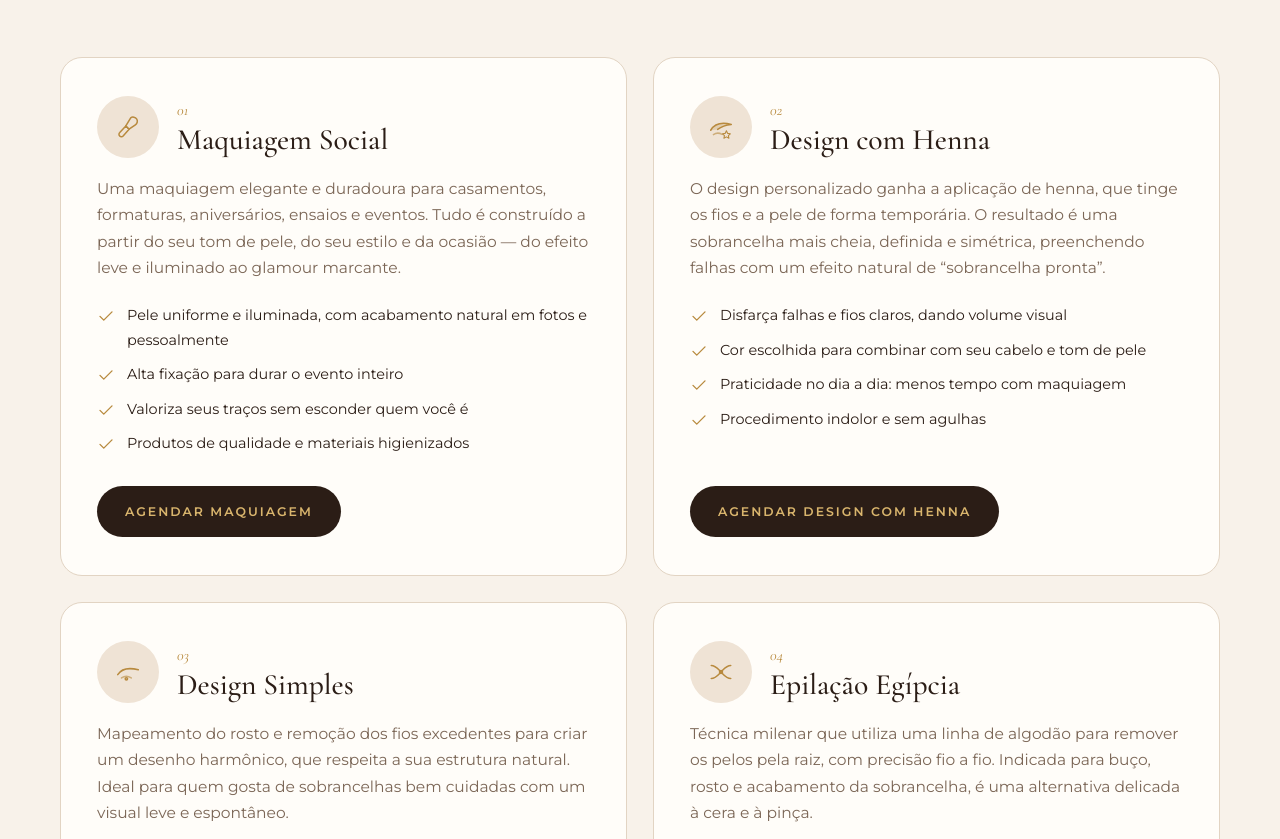
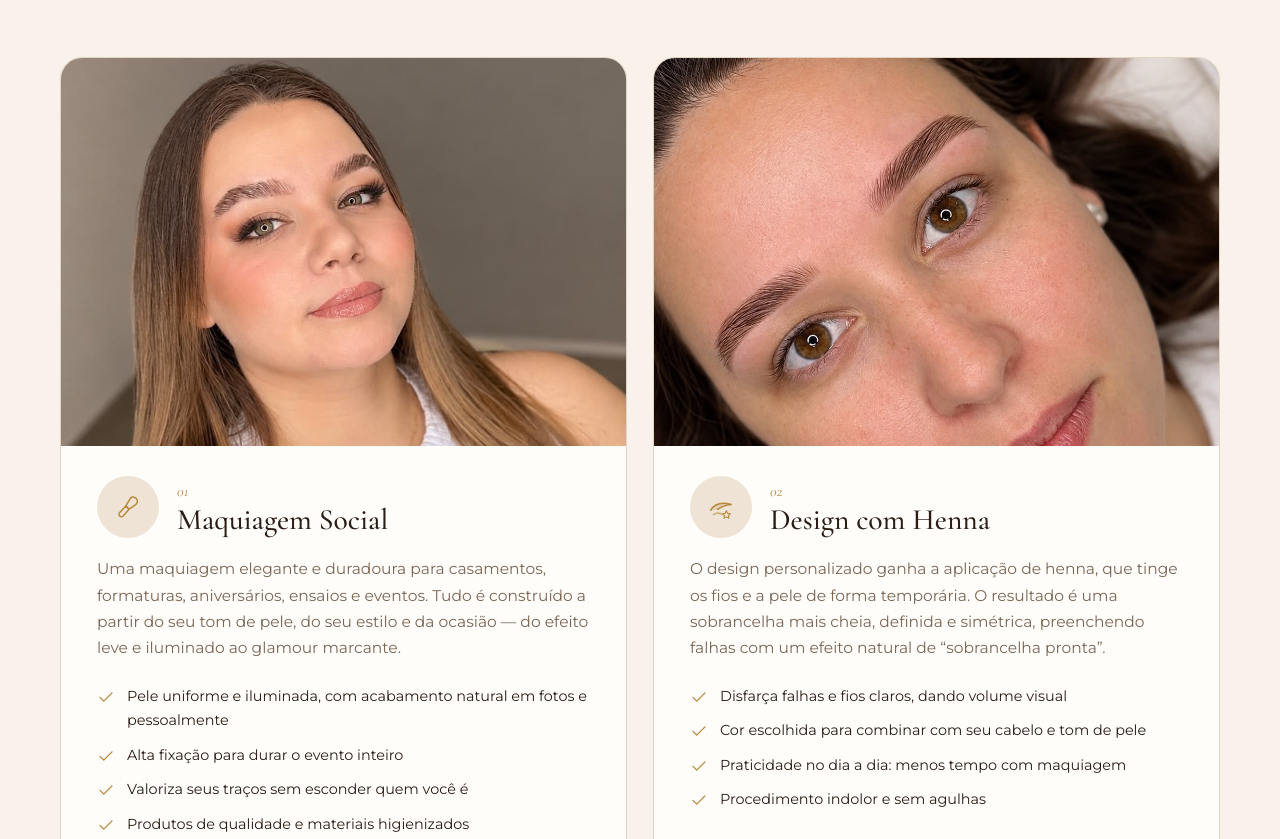
Before and after one commit to THEditGit/ProjetoCarolinaDesign, a plain HTML site: page index.html in a window 1280 px wide. Shown: the part 1325-2164 px from the top of the page. Drawn offline with nearby package versions, Linux system fonts and the light colour scheme.

Commit message:
Add service photos and real WhatsApp/Instagram contacts
Co-Authored-By: Claude Opus 5.5 <noreply@anthropic.com>
Claude-Session: https://claude.ai/code/session_01V5DuhrkYyFuvAVPSWT88gD

```diff
--- a/index.html
+++ b/index.html
@@ -125,6 +125,9 @@
   .service:hover{box-shadow:var(--shadow);transform:translateY(-4px)}
   .service:hover::before{opacity:1}
   .service-top{display:flex;align-items:center;gap:18px;margin-bottom:18px}
+  .service-photo{margin:-38px -36px 30px;aspect-ratio:16/11;overflow:hidden;background:var(--nude)}
+  .service-photo img{width:100%;height:100%;object-fit:cover;transition:transform .8s ease}
+  .service:hover .service-photo img{transform:scale(1.04)}
   .service-top .icon{margin:0;width:62px;height:62px;flex:none}
   .service-top .num{font-family:var(--serif);font-style:italic;color:var(--gold);font-size:.95rem}
   .service h3{font-size:1.85rem}
@@ -234,6 +237,7 @@
     .strip-card h3{font-size:1.08rem}
     .strip-card p{display:none}
     .service{padding:30px 22px}
+    .service-photo{margin:-30px -22px 24px}
     .service h3{font-size:1.55rem}
     .service .btn{width:100%;justify-content:center}
     .values{grid-template-columns:1fr}
@@ -336,6 +340,7 @@
 
       <div class="services-grid">
         <article class="service reveal" id="maquiagem">
+          <div class="service-photo"><img src="img/servico-maquiagem.jpg" alt="Cliente com maquiagem social em tons pêssego, pele iluminada e cílios marcados" width="989" height="1230" loading="lazy" style="object-position:50% 28%"></div>
           <div class="service-top">
             <div class="icon"><svg viewBox="0 0 24 24" fill="none" stroke="currentColor" stroke-width="1.4"><use href="#i-brush"/></svg></div>
             <div><span class="num">01</span><h3>Maquiagem Social</h3></div>
@@ -351,6 +356,7 @@
         </article>
 
         <article class="service reveal" id="henna">
+          <div class="service-photo"><img src="img/servico-henna.jpg" alt="Sobrancelhas definidas com design e henna, efeito natural fio a fio" width="1086" height="1448" loading="lazy" style="object-position:50% 38%"></div>
           <div class="service-top">
             <div class="icon"><svg viewBox="0 0 24 24" fill="none" stroke="currentColor" stroke-width="1.4"><use href="#i-brow-fill"/></svg></div>
             <div><span class="num">02</span><h3>Design com Henna</h3></div>
@@ -525,8 +531,8 @@
 <script>
   /* ===== CONFIGURAÇÃO — troque aqui ===== */
   const CONFIG = {
-    whatsapp: "SEU_NUMERO",   // só números com DDI + DDD. Ex.: 5511999998888
-    instagram: "SEU_ARROBA"   // sem o @. Ex.: carolinafreitas.design
+    whatsapp: "5548996609947",   // só números com DDI + DDD. Ex.: 5511999998888
+    instagram: "designer_carolfreitas"   // sem o @. Ex.: carolinafreitas.design
   };
   /* ====================================== */
 
```
Also changed, not shown: img/servico-henna.jpg (added), img/servico-maquiagem.jpg (added).
